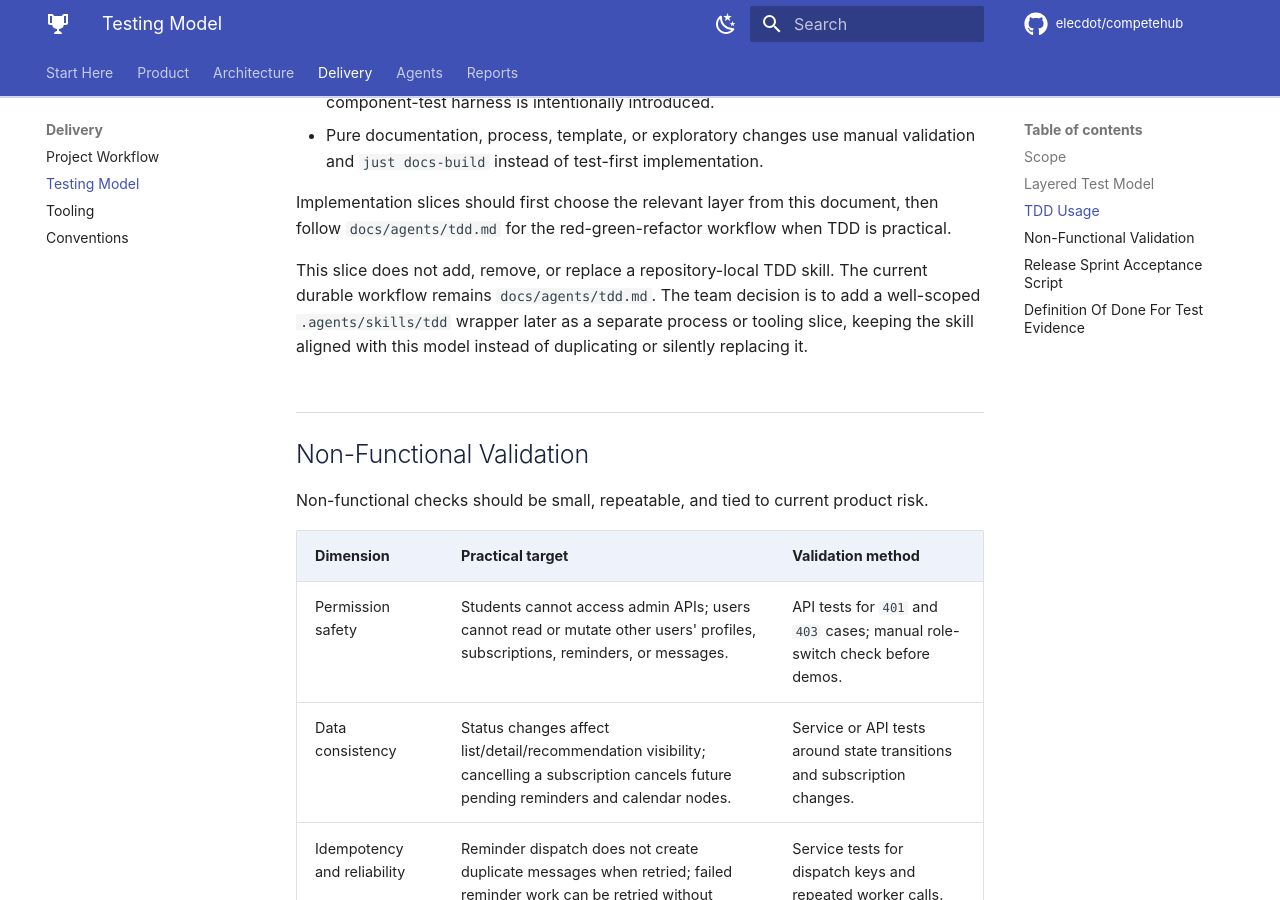
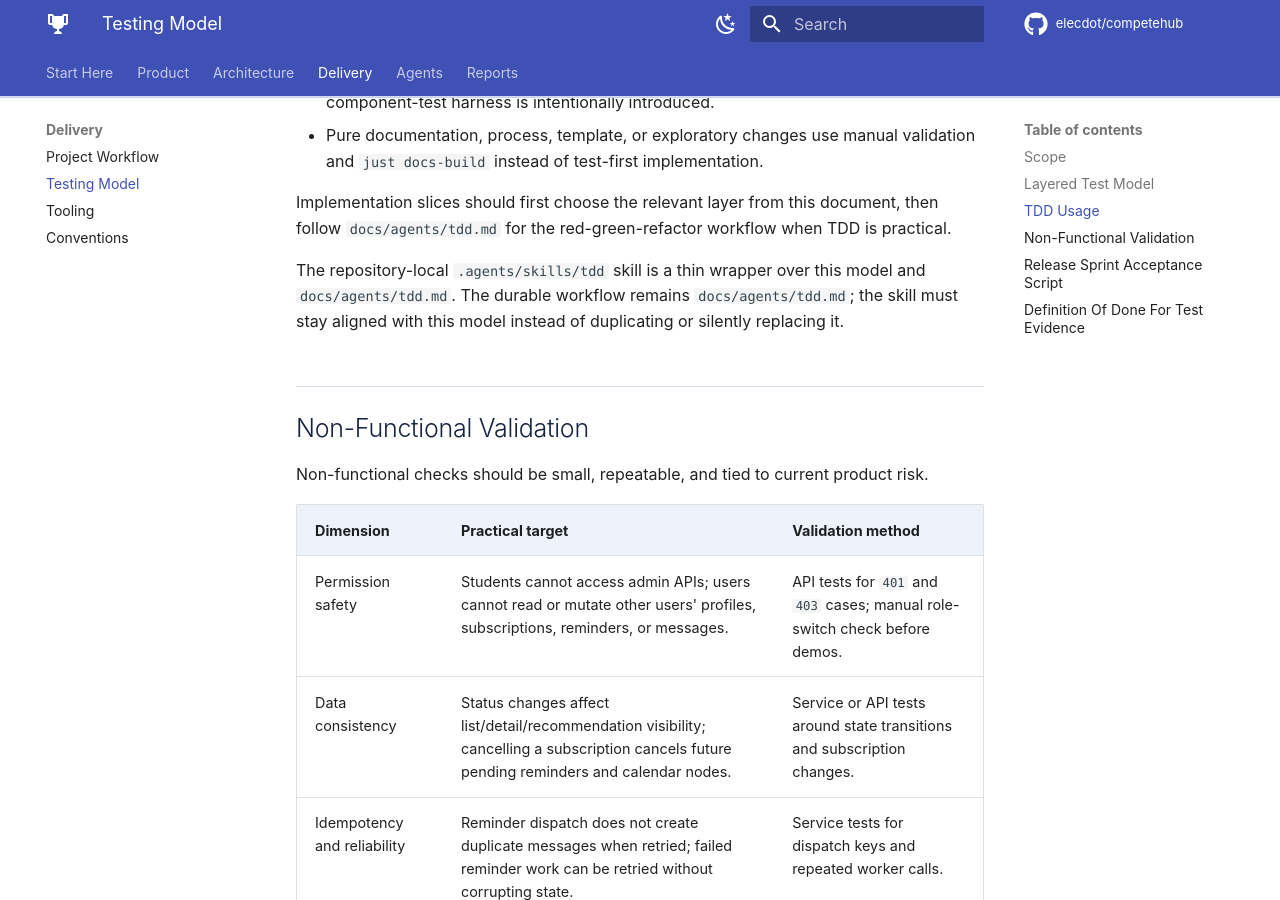
Before and after one commit to elecdot/competehub, an MkDocs documentation site: the page built from docs/testing.md, in a window 1280 px wide and 900 px high, scrolled down 2966 px. Built offline with MkDocs 1.6.1 and Material for MkDocs 9.7.7, drawn with Linux system fonts in a browser that asks for light colours; comment, search, counter and statistics services are not loaded.

Commit message:
meta(agents): add TDD workflow wrapper skill

```diff
--- a/docs/testing.md
+++ b/docs/testing.md
@@ -67,11 +67,10 @@ Implementation slices should first choose the relevant layer from this document,
 then follow `docs/agents/tdd.md` for the red-green-refactor workflow when TDD is
 practical.
 
-This slice does not add, remove, or replace a repository-local TDD skill. The
-current durable workflow remains `docs/agents/tdd.md`. The team decision is to
-add a well-scoped `.agents/skills/tdd` wrapper later as a separate process or
-tooling slice, keeping the skill aligned with this model instead of duplicating
-or silently replacing it.
+The repository-local `.agents/skills/tdd` skill is a thin wrapper over this
+model and `docs/agents/tdd.md`. The durable workflow remains
+`docs/agents/tdd.md`; the skill must stay aligned with this model instead of
+duplicating or silently replacing it.
 
 ## Non-Functional Validation
 
```
Also changed, not shown: .agents/skills/tdd/SKILL.md (added, +63 -0 lines), 1 other file.
